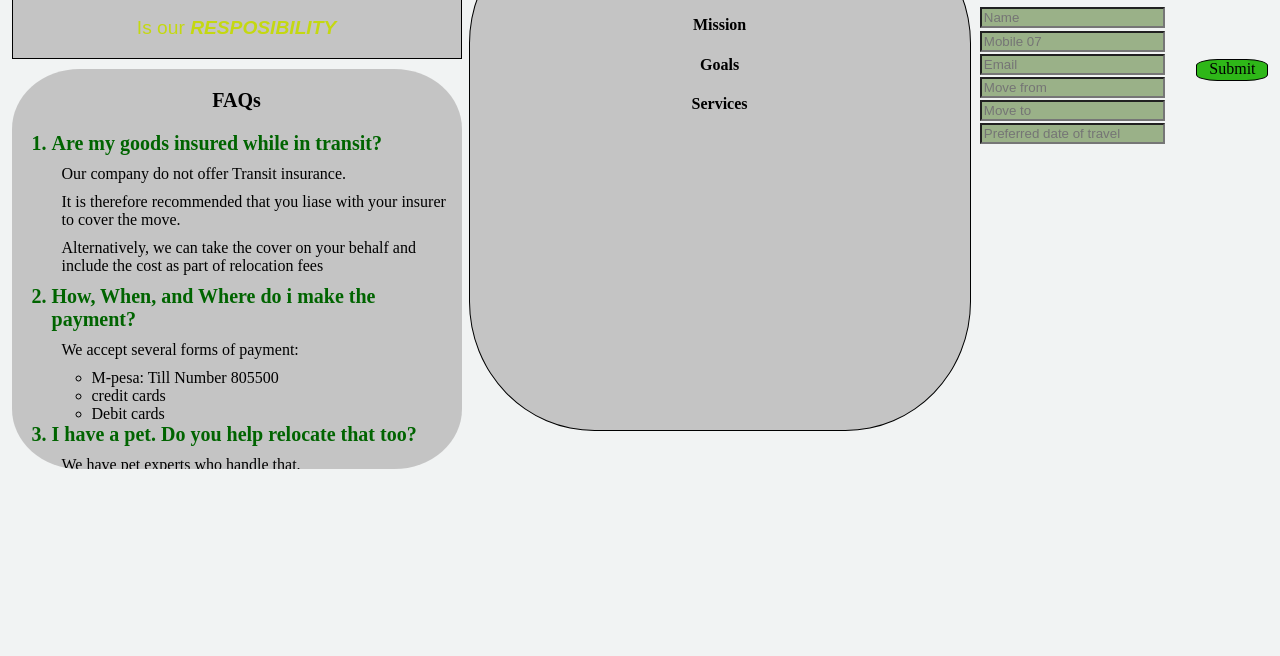
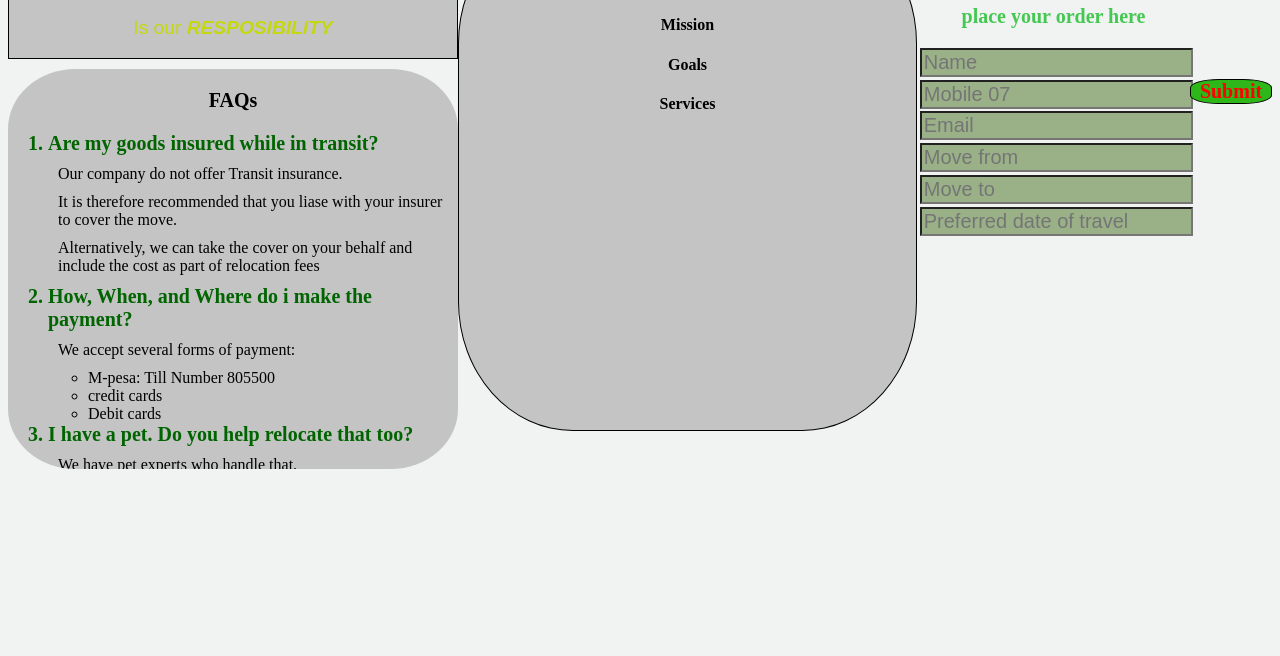
Before and after one commit to Kevson102/Relocation-Express-Website, a plain HTML site: page index.html in a window 1280 px wide. Shown: the part 144-800 px from the top of the page. Drawn offline with Linux system fonts and the light colour scheme.

Commit message:
EDITS THE FEATURES OF THE SUBMIT BUTTON

```diff
--- a/index.css
+++ b/index.css
@@ -20,7 +20,7 @@ body{
     height: 400px;
     border: 1px;
     border-radius: 15%;
-    overflow: scroll;
+    overflow-y: scroll;
     background-color: #C4C4C4;
     margin-top: 10px;
 }
@@ -28,8 +28,10 @@ body{
     text-align: center;
     font-size: 20px;
 }
-.place_order>h3{
-    margin: 0;
+.place_order>div>h3{
+    margin-top: 10px;
+    text-align: center;
+    font-size: 25px;
 }
 ol>li{
     font-size: 20px;
@@ -51,10 +53,11 @@ div>ol>p{
     display: flex;
     justify-content: space-around;
 }
-.place_order>p{
+.place_order>div>p{
     text-align: center;
     color: #44C851;
-    font-size: 15px;
+    font-size: 20px;
+    font-weight: bold;
 }
 form{
     margin: 1%;
@@ -62,19 +65,18 @@ form{
 .place_order{
     display: flex;
 }
-.button{
+#button{
     position: relative;
     top: 145px;
-    height: 20px;
-    width: 70px;
+    height: auto;
+    width: 80px;
     text-align: center;
     border: 1px solid black;
-    border-radius: 30%;
+    border-radius: 35%;
     background-color: #2EB718;
+    color: red;
 }
-.button>p{
-    margin: 0;
-}
+
 /*em{
     font-size: 20px;
 }
--- a/index.html
+++ b/index.html
@@ -58,26 +58,26 @@
                     <h3>We are glad to be of service</h3>
                     <p>place your order here</p>
                     <form>
-                        <input type="text" style="background-color: #9AB188;" placeholder="Name">
+                        <input type="text" style="background-color: #9AB188; color: brown; font-size: 20px;" placeholder="Name">
                     </form>
                     <form>
-                        <input type="Number" style="background-color: #9AB188;" placeholder="Mobile 07">
+                        <input type="Number" style="background-color: #9AB188; color: brown; font-size: 20px;" placeholder="Mobile 07">
                     </form>
                     <form>
-                        <input type="text" style="background-color: #9AB188;" placeholder="Email">
+                        <input type="text" style="background-color: #9AB188; color: brown; font-size: 20px;" placeholder="Email">
                     </form>
                     <form>
-                        <input type="text" style="background-color: #9AB188;" placeholder="Move from">
+                        <input type="text" style="background-color: #9AB188; color: brown; font-size: 20px;" placeholder="Move from">
                     </form>
                     <form>
-                        <input type="text" style="background-color: #9AB188;" placeholder="Move to">
+                        <input type="text" style="background-color: #9AB188; color: brown; font-size: 20px;" placeholder="Move to">
                     </form>
                     <form>
-                        <input type="text" style="background-color: #9AB188;" placeholder="Preferred date of travel">
+                        <input type="text" style="background-color: #9AB188; color: brown; font-size: 20px;" placeholder="Preferred date of travel">
                     </form>
                 </div>
-                <div class="button">
-                    <p>Submit</p>
+                <div>
+                    <p id="button">Submit</p>
                 </div>
             </div>
         </div>
```
